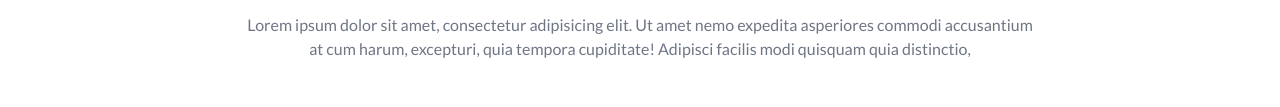
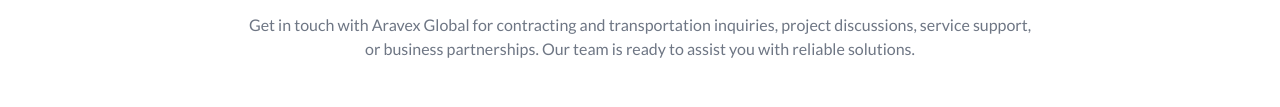
Before and after one commit to ahammed-ajmal/aravex-global, a website with bundled scripts: page contact.html in a window 1280 px wide. Shown: the part 614-721 px from the top of the page. Built offline with nearby package versions, Linux system fonts and the light colour scheme; grey boxes are pictures that could not be loaded.

```diff
--- a/contact.html
+++ b/contact.html
@@ -120,9 +120,9 @@
         <div class="container">
             <div class="text-center mx-auto pb-5 wow fadeInUp" data-wow-delay="0.1s" style="max-width: 800px;">
                 <h1 class="display-5 text-capitalize text-primary mb-3">Contact Us</h1>
-                <p class="mb-0">Lorem ipsum dolor sit amet, consectetur adipisicing elit. Ut amet nemo expedita
-                    asperiores commodi accusantium at cum harum, excepturi, quia tempora cupiditate! Adipisci facilis
-                    modi quisquam quia distinctio,</p>
+                <p class="mb-0">Get in touch with Aravex Global for contracting and transportation inquiries, project
+                    discussions, service support, or business partnerships. Our team is ready to assist you with
+                    reliable solutions.</p>
             </div>
             <div class="row g-5">
                 <div class="col-lg-6 wow fadeInUp" data-wow-delay="0.1s">
```
Also changed, not shown: 1 other file.
